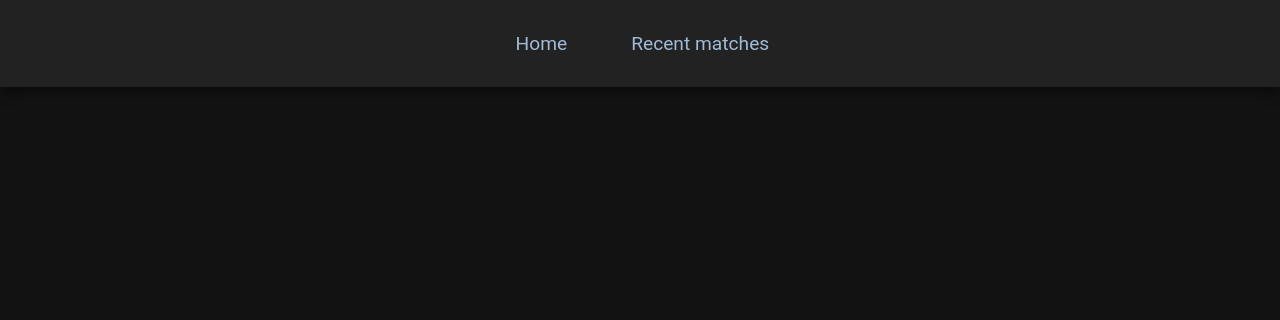
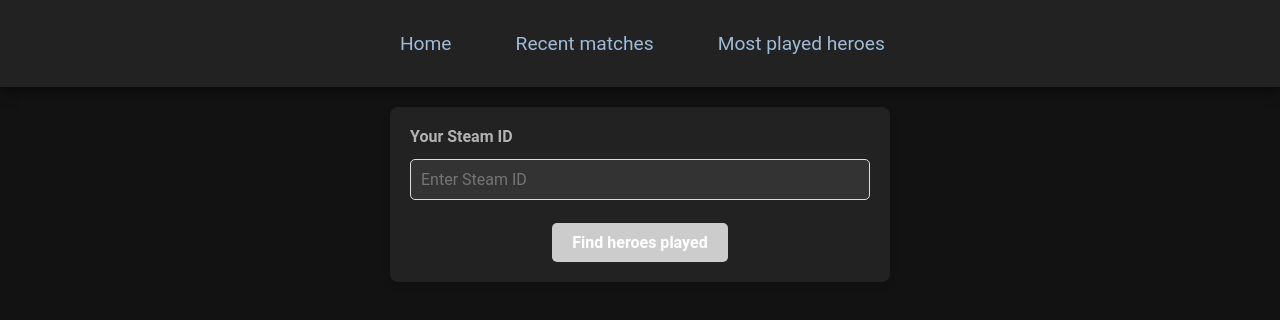
Before and after one commit to imakoug/dota-dashboard-project, a React (Vite) app in the folder client/: page /heroes in a window 1280 px wide. Before the commit this address had no page. Shown: the top 320 px of the page. Built offline with nearby package versions, Linux system fonts and the light colour scheme.

Commit message:
add most played heroes

```diff
--- a/client/src/components/dashboard/index.jsx
+++ b/client/src/components/dashboard/index.jsx
@@ -2,6 +2,7 @@
 import { Routes, Route } from "react-router-dom";
 import Home from "../home";
 import MatchList from "../matchList/matchlist";
+import HeroList from "../herolist";
 
 
 
@@ -11,6 +12,7 @@
       <Routes>
         <Route path="/" element={<Home />} />
         <Route path="/recentMatches" element={<MatchList></MatchList>}></Route>
+        <Route path="/heroes" element={<HeroList></HeroList>}></Route>
       </Routes>
     </div>
   );
--- a/client/src/components/hero/index.jsx
+++ b/client/src/components/hero/index.jsx
@@ -0,0 +1,18 @@
+
+function Hero ({ hero }) {
+  return (
+    <table>
+      <tbody>
+        <tr>
+          <td>{hero.hero_id}</td>
+          <td>{hero.last_played}</td>
+          <td>
+            sum info {hero.games} {hero.win}
+          </td>
+        </tr>
+      </tbody>
+    </table>
+  );
+};
+
+export default Hero;
--- /dev/null
+++ b/client/src/components/herolist/index.jsx
@@ -0,0 +1,67 @@
+import { useState } from "react";
+import dotaApiService from "../../services/dotaApi";
+import Hero from "../hero";
+
+const initialState = {
+  steamId: ""
+};
+
+function HeroList() {
+  const [state, setState] = useState(initialState);
+  const [matches, setMatches] = useState([]);
+
+  const handleChange = (e) => {
+    const { name, value } = e.target;
+    setState((prevState) => ({
+      ...prevState,
+      [name]: value
+    }));
+  };
+
+  const handleSubmit = async (e) => {
+    e.preventDefault();
+    const { steamId } = state;
+    const res = await dotaApiService.getHeroesPlayed(steamId);
+
+    if (res.error) {
+      alert(`${res.message}`);
+      setMatches(initialState);
+    } else {
+      setMatches(res);
+    }
+  };
+
+  const validateForm = () => {
+    return !state.steamId;
+  };
+
+  return (
+    <section className="match-list-section">
+      <form className="form" onSubmit={handleSubmit}>
+        <div className="form-group">
+          <label className="form-label">Your Steam ID</label>
+          <input
+            type="text"
+            name="steamId"
+            value={state.steamId}
+            onChange={handleChange}
+            className="form-input"
+            placeholder="Enter Steam ID"
+          />
+        </div>
+        <button className="form-submit" type="submit" disabled={validateForm()}>
+          Find heroes played
+        </button>
+      </form>
+      <div className="matches-list">
+        {matches !== "" &&
+          matches.slice(0,20).map((hero) => (
+            <Hero key={hero.hero_id} hero={hero}></Hero>
+          ))}
+      </div>
+    </section>
+  );
+}
+
+
+export default HeroList;
--- a/client/src/components/match/index.jsx
+++ b/client/src/components/match/index.jsx
@@ -1,4 +1,3 @@
-import { useEffect } from "react";
 
 function Match ({ match }) {
   return (
--- a/client/src/components/navbar/index.jsx
+++ b/client/src/components/navbar/index.jsx
@@ -11,6 +11,9 @@
         <li>
           <Link to="/recentMatches">Recent matches</Link>
         </li>
+        <li>
+          <Link to="/heroes">Most played heroes</Link>
+        </li>
       </ul>
     </nav>
   );
```
